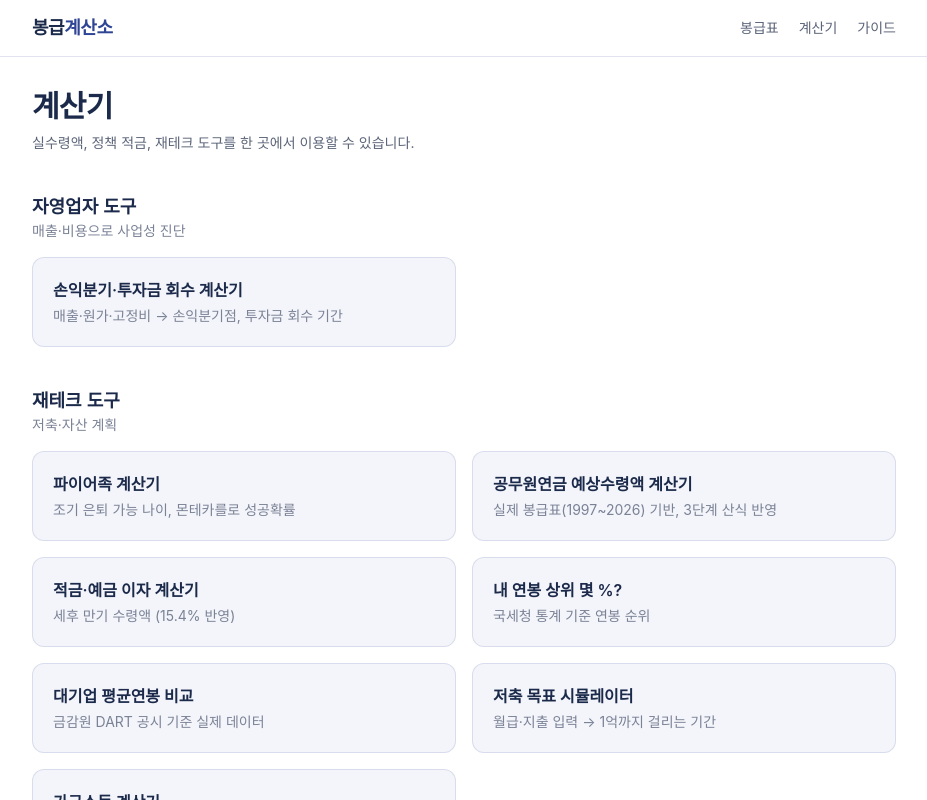
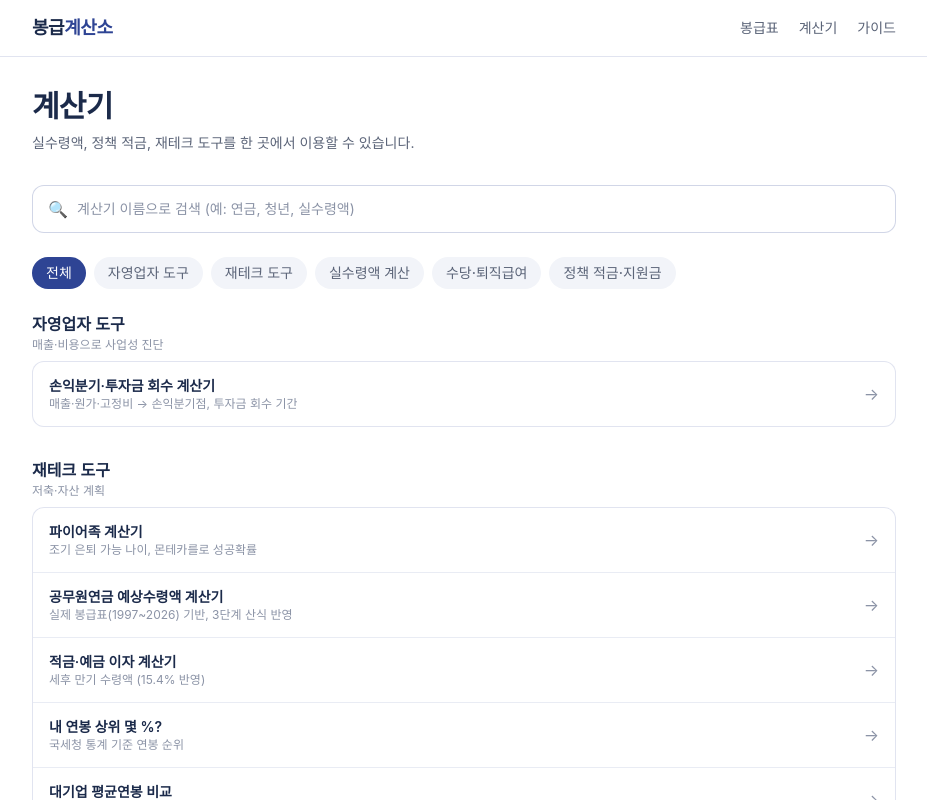
Before and after one commit to parkdane/pay-calc, a Next.js app: page /calc in a window 1280 px wide. Shown: the top 800 px of the page, without its empty margins (176-1103 px from the left). Built offline with nearby package versions, Linux system fonts and the light colour scheme; a web font is replaced by a local one.

Commit message:
계산기 목록 페이지 UX 개선 - 검색+필터+촘촘한 리스트

```diff
--- a/app/calc/page.tsx
+++ b/app/calc/page.tsx
@@ -1,5 +1,5 @@
 import type { Metadata } from "next";
-import Link from "next/link";
+import CalcListClient from "@/components/CalcListClient";
 
 export const metadata: Metadata = {
   title: "계산기 전체 보기",
@@ -91,6 +91,22 @@ const GROUPS = [
     ],
   },
   {
+    title: "수당·퇴직급여",
+    desc: "실수령액 계산에 포함 안 된 별도 항목",
+    items: [
+      {
+        href: "/calc/overtime-pay",
+        title: "시간외수당 계산기",
+        desc: "직급·계급별 초과근무 시간당 단가",
+      },
+      {
+        href: "/calc/severance-pay",
+        title: "퇴직수당 계산기",
+        desc: "재직기간별 지급율(6.5~39%) 반영",
+      },
+    ],
+  },
+  {
     title: "정책 적금·지원금",
     desc: "정부가 돈을 얹어주는 상품",
     items: [
@@ -125,7 +141,7 @@ const GROUPS = [
 
 export default function Page() {
   return (
-    <div className="space-y-10">
+    <div className="space-y-8">
       <header className="space-y-2">
         <h1 className="text-2xl font-bold tracking-tight text-[#1B2A4A] sm:text-3xl">
           계산기
@@ -135,26 +151,7 @@ export default function Page() {
         </p>
       </header>
 
-      {GROUPS.map((g) => (
-        <section key={g.title} className="space-y-4">
-          <div>
-            <h2 className="text-lg font-bold text-[#1B2A4A]">{g.title}</h2>
-            <p className="text-sm text-[#7A8296]">{g.desc}</p>
-          </div>
-          <div className="grid gap-4 sm:grid-cols-2">
-            {g.items.map((c) => (
-              <Link
-                key={c.href}
-                href={c.href}
-                className="rounded-xl border border-[rgba(46,68,148,0.14)] bg-[rgba(46,68,148,0.05)] p-5 transition hover:shadow-md"
-              >
-                <h3 className="font-semibold text-[#1B2A4A]">{c.title}</h3>
-                <p className="mt-1 text-sm text-[#7A8296]">{c.desc}</p>
-              </Link>
-            ))}
-          </div>
-        </section>
-      ))}
+      <CalcListClient groups={GROUPS} />
     </div>
   );
 }
--- /dev/null
+++ b/components/CalcListClient.tsx
@@ -0,0 +1,131 @@
+"use client";
+
+import { useMemo, useState } from "react";
+import Link from "next/link";
+
+type CalcItem = { href: string; title: string; desc: string };
+type CalcGroup = { title: string; desc: string; items: CalcItem[] };
+
+export default function CalcListClient({ groups }: { groups: CalcGroup[] }) {
+  const [query, setQuery] = useState("");
+  const [activeCategory, setActiveCategory] = useState<string | null>(null);
+
+  const normalizedQuery = query.trim().toLowerCase();
+  const isSearching = normalizedQuery.length > 0;
+
+  // 검색어가 있으면 카테고리 무시하고 전체에서 검색, 없으면 카테고리 필터만 적용
+  const visibleGroups = useMemo(() => {
+    if (isSearching) {
+      const matched = groups
+        .map((g) => ({
+          ...g,
+          items: g.items.filter(
+            (c) =>
+              c.title.toLowerCase().includes(normalizedQuery) ||
+              c.desc.toLowerCase().includes(normalizedQuery)
+          ),
+        }))
+        .filter((g) => g.items.length > 0);
+      return matched;
+    }
+    if (activeCategory) {
+      return groups.filter((g) => g.title === activeCategory);
+    }
+    return groups;
+  }, [groups, isSearching, normalizedQuery, activeCategory]);
+
+  const totalVisible = visibleGroups.reduce((sum, g) => sum + g.items.length, 0);
+
+  return (
+    <div className="space-y-6">
+      {/* 검색창 */}
+      <div className="relative">
+        <input
+          type="text"
+          value={query}
+          onChange={(e) => setQuery(e.target.value)}
+          placeholder="계산기 이름으로 검색 (예: 연금, 청년, 실수령액)"
+          className="w-full min-h-[48px] rounded-xl border border-[rgba(46,68,148,0.22)] bg-white pl-11 pr-4 py-3 text-sm placeholder:text-[#8B93A6] focus:outline-none focus:ring-2 focus:ring-[rgba(46,68,148,0.25)]"
+        />
+        <span className="pointer-events-none absolute left-4 top-1/2 -translate-y-1/2 text-[#8B93A6]">
+          🔍
+        </span>
+      </div>
+
+      {/* 카테고리 필터 칩 (검색 중엔 숨김) */}
+      {!isSearching && (
+        <div className="flex flex-wrap gap-2">
+          <button
+            onClick={() => setActiveCategory(null)}
+            className={`rounded-full px-3.5 py-1.5 text-sm font-medium transition ${
+              activeCategory === null
+                ? "bg-[#2E4494] text-white"
+                : "bg-[rgba(46,68,148,0.06)] text-[#5B6478] hover:bg-[rgba(46,68,148,0.10)]"
+            }`}
+          >
+            전체
+          </button>
+          {groups.map((g) => (
+            <button
+              key={g.title}
+              onClick={() => setActiveCategory(g.title)}
+              className={`rounded-full px-3.5 py-1.5 text-sm font-medium transition ${
+                activeCategory === g.title
+                  ? "bg-[#2E4494] text-white"
+                  : "bg-[rgba(46,68,148,0.06)] text-[#5B6478] hover:bg-[rgba(46,68,148,0.10)]"
+              }`}
+            >
+              {g.title}
+            </button>
+          ))}
+        </div>
+      )}
+
+      {/* 검색 결과 개수 */}
+      {isSearching && (
+        <p className="text-sm text-[#7A8296]">
+          {totalVisible > 0 ? `${totalVisible}개 계산기 찾음` : "검색 결과가 없습니다"}
+        </p>
+      )}
+
+      {/* 목록 (촘촘한 리스트) */}
+      {visibleGroups.length === 0 ? (
+        <div className="rounded-xl border border-[rgba(46,68,148,0.14)] bg-[rgba(46,68,148,0.03)] p-8 text-center">
+          <p className="text-sm text-[#7A8296]">
+            &quot;{query}&quot;에 해당하는 계산기를 찾지 못했습니다. 다른 검색어로 시도해보세요.
+          </p>
+        </div>
+      ) : (
+        <div className="space-y-8">
+          {visibleGroups.map((g) => (
+            <section key={g.title} className="space-y-2">
+              {!isSearching && (
+                <div>
+                  <h2 className="text-base font-bold text-[#1B2A4A]">{g.title}</h2>
+                  <p className="text-xs text-[#8B93A6]">{g.desc}</p>
+                </div>
+              )}
+              <div className="overflow-hidden rounded-xl border border-[rgba(46,68,148,0.14)] bg-white">
+                {g.items.map((c, i) => (
+                  <Link
+                    key={c.href}
+                    href={c.href}
+                    className={`flex items-center justify-between gap-4 px-4 py-3.5 transition hover:bg-[rgba(46,68,148,0.04)] ${
+                      i !== 0 ? "border-t border-[rgba(46,68,148,0.10)]" : ""
+                    }`}
+                  >
+                    <div className="min-w-0">
+                      <p className="truncate text-sm font-semibold text-[#1B2A4A]">{c.title}</p>
+                      <p className="truncate text-xs text-[#8B93A6]">{c.desc}</p>
+                    </div>
+                    <span className="shrink-0 text-[#8B93A6]">→</span>
+                  </Link>
+                ))}
+              </div>
+            </section>
+          ))}
+        </div>
+      )}
+    </div>
+  );
+}
```
